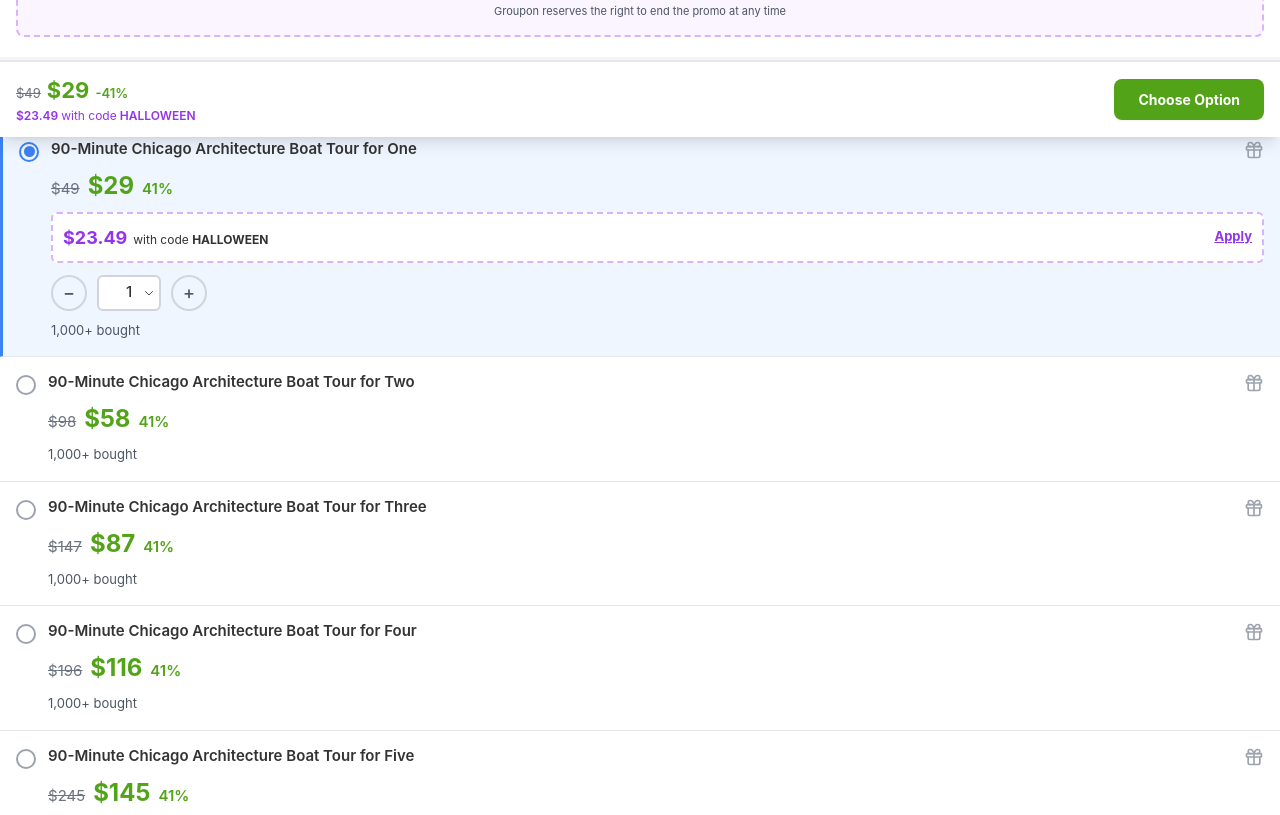
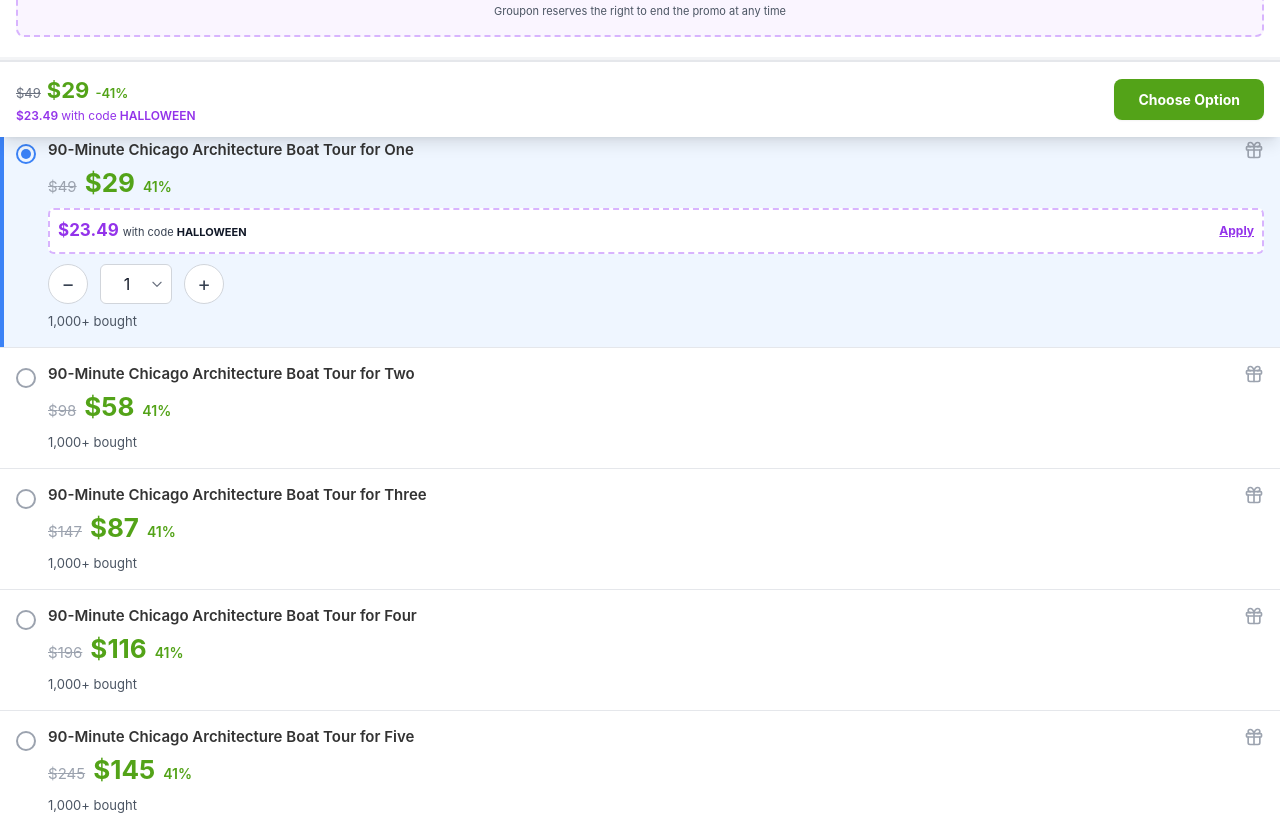
Before and after one commit to michal-humaj/groupon-misho, a Next.js app: page / in a window 1280 px wide. Shown: the part 740-1555 px from the top of the page. Built offline with nearby package versions, Linux system fonts and the light colour scheme.

Commit message:
Fix pixel-perfect styling: promo banner, quantity selector, and option layout

```diff
--- a/app/components/PricingOptions.tsx
+++ b/app/components/PricingOptions.tsx
@@ -37,67 +37,70 @@
         {options.map((option) => (
           <div
             key={option.id}
-            className={`p-4 cursor-pointer transition-colors border-b last:border-b-0 ${
-              selectedOption === option.id ? 'bg-blue-50 border-l-4 border-l-blue-500 -ml-px' : ''
+            className={`p-4 cursor-pointer transition-colors border-b last:border-b-0 relative ${
+              selectedOption === option.id ? 'bg-blue-50' : ''
             }`}
             onClick={() => setSelectedOption(option.id)}
           >
+            {selectedOption === option.id && (
+              <div className="absolute left-0 top-0 bottom-0 w-1 bg-blue-500" />
+            )}
             <div className="flex items-start gap-3">
               {/* Radio Button */}
-              <div className="mt-0.5">
-                <div className={`w-[20px] h-[20px] rounded-full border-2 flex items-center justify-center ${
+              <div className="mt-1">
+                <div className={`w-5 h-5 rounded-full border-[2px] flex items-center justify-center ${
                   selectedOption === option.id ? 'border-blue-500' : 'border-gray-400'
                 }`}>
                   {selectedOption === option.id && (
-                    <div className="w-[11px] h-[11px] rounded-full bg-blue-500" />
+                    <div className="w-2.5 h-2.5 rounded-full bg-blue-500" />
                   )}
                 </div>
               </div>
 
               {/* Option Content */}
               <div className="flex-1">
-                <div className="flex items-start justify-between mb-2">
-                  <h3 className="font-semibold text-[15px] leading-tight pr-2">{option.title}</h3>
-                  <Gift className="w-[20px] h-[20px] text-gray-400 flex-shrink-0" />
+                <div className="flex items-start justify-between mb-2.5">
+                  <h3 className="font-semibold text-[15px] leading-[1.3] pr-2">{option.title}</h3>
+                  <Gift className="w-5 h-5 text-gray-400 flex-shrink-0" />
                 </div>
 
                 {/* Pricing */}
-                <div className="flex items-baseline gap-2 mb-2">
-                  <span className="text-gray-500 line-through text-[15px]">${option.originalPrice}</span>
-                  <span className="text-groupon-green font-bold text-[24px]">${option.discountedPrice}</span>
-                  <span className="text-groupon-green font-semibold text-[15px]">{option.discountPercent}%</span>
+                <div className="flex items-baseline gap-2 mb-2.5">
+                  <span className="text-gray-400 line-through text-[15px]">${option.originalPrice}</span>
+                  <span className="text-groupon-green font-bold text-[26px] leading-none">${option.discountedPrice}</span>
+                  <span className="text-groupon-green font-semibold text-[14px]">{option.discountPercent}%</span>
                 </div>
 
                 {/* Promo Price */}
                 {selectedOption === option.id && (
-                  <div className="border-2 border-dashed border-purple-300 rounded-md p-2.5 bg-white mb-3">
-                    <div className="flex items-center justify-between">
-                      <div className="flex items-baseline gap-1.5">
-                        <span className="text-purple-600 font-bold text-[18px]">${option.promoPrice}</span>
-                        <span className="text-[12px]">with code <span className="font-bold">{option.promoCode}</span></span>
+                  <div className="border-2 border-dashed border-purple-300 rounded-md p-2 bg-white mb-2.5">
+                    <div className="flex items-center justify-between gap-2">
+                      <div className="flex items-baseline gap-1 flex-wrap">
+                        <span className="text-purple-600 font-bold text-[17px]">${option.promoPrice}</span>
+                        <span className="text-[11px] text-gray-700">with code <span className="font-bold text-gray-900">{option.promoCode}</span></span>
                       </div>
-                      <button className="text-purple-600 font-bold text-[13px] underline">Apply</button>
+                      <button className="text-purple-600 font-bold text-[12px] underline whitespace-nowrap">Apply</button>
                     </div>
                   </div>
                 )}
 
                 {/* Klarna Payment Option */}
                 {option.klarnaPayments && selectedOption === option.id && (
-                  <div className="bg-pink-50 border border-pink-200 rounded-md p-2.5 mb-3">
-                    <div className="text-[12px]">
+                  <div className="bg-pink-50 border border-pink-200 rounded-md p-2 mb-2.5">
+                    <div className="text-[11px] text-gray-800">
                       <span className="font-semibold">4 interest-free payments of ${option.klarnaPayments.amount}</span>
                       {' '}with{' '}
                       <span className="font-bold">Klarna</span>
-                      <a href="#" className="ml-1 underline">Learn more</a>
+                      <a href="#" className="ml-1 underline text-gray-700">Learn more</a>
                     </div>
                   </div>
                 )}
 
                 {/* Quantity Selector */}
                 {selectedOption === option.id && (
-                  <div className="flex items-center gap-2.5 mb-2.5">
+                  <div className="flex items-center gap-3 mb-2">
                     <button
-                      className="w-9 h-9 rounded-full border-2 border-gray-300 flex items-center justify-center text-lg font-medium text-gray-600 hover:bg-gray-50"
+                      className="w-10 h-10 rounded-full bg-white border border-gray-300 flex items-center justify-center text-xl font-normal text-gray-700 hover:bg-gray-50 active:bg-gray-100"
                       onClick={(e) => {
                         e.stopPropagation();
                         if (quantities[option.id] > 1) {
@@ -115,19 +118,19 @@
                           e.stopPropagation();
                           setQuantities({ ...quantities, [option.id]: parseInt(e.target.value) });
                         }}
-                        className="w-16 h-9 border-2 border-gray-300 rounded-md px-2 appearance-none text-center font-medium text-[15px] bg-white"
+                        className="w-[72px] h-10 border border-gray-300 rounded-md px-2.5 pr-7 appearance-none text-center font-normal text-[16px] bg-white text-gray-900"
                       >
                         {[1, 2, 3, 4, 5, 6, 7, 8, 9, 10].map(num => (
                           <option key={num} value={num}>{num}</option>
                         ))}
                       </select>
-                      <svg className="w-3 h-3 absolute right-1.5 top-1/2 -translate-y-1/2 pointer-events-none text-gray-600" fill="none" stroke="currentColor" viewBox="0 0 24 24">
+                      <svg className="w-3.5 h-3.5 absolute right-2 top-1/2 -translate-y-1/2 pointer-events-none text-gray-500" fill="none" stroke="currentColor" viewBox="0 0 24 24">
                         <path strokeLinecap="round" strokeLinejoin="round" strokeWidth={2} d="M19 9l-7 7-7-7" />
                       </svg>
                     </div>
 
                     <button
-                      className="w-9 h-9 rounded-full border-2 border-gray-300 flex items-center justify-center text-lg font-medium text-gray-600 hover:bg-gray-50"
+                      className="w-10 h-10 rounded-full bg-white border border-gray-300 flex items-center justify-center text-xl font-normal text-gray-700 hover:bg-gray-50 active:bg-gray-100"
                       onClick={(e) => {
                         e.stopPropagation();
                         setQuantities({ ...quantities, [option.id]: quantities[option.id] + 1 });
```
